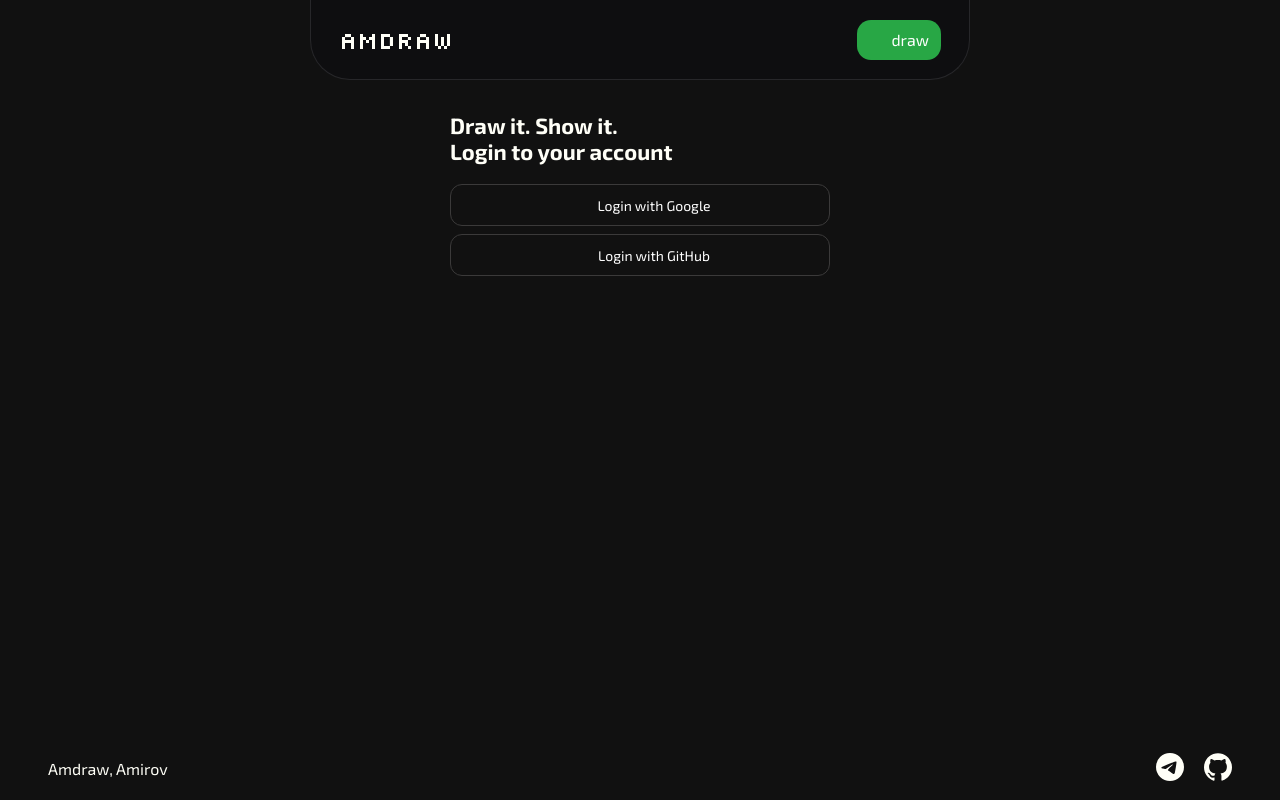
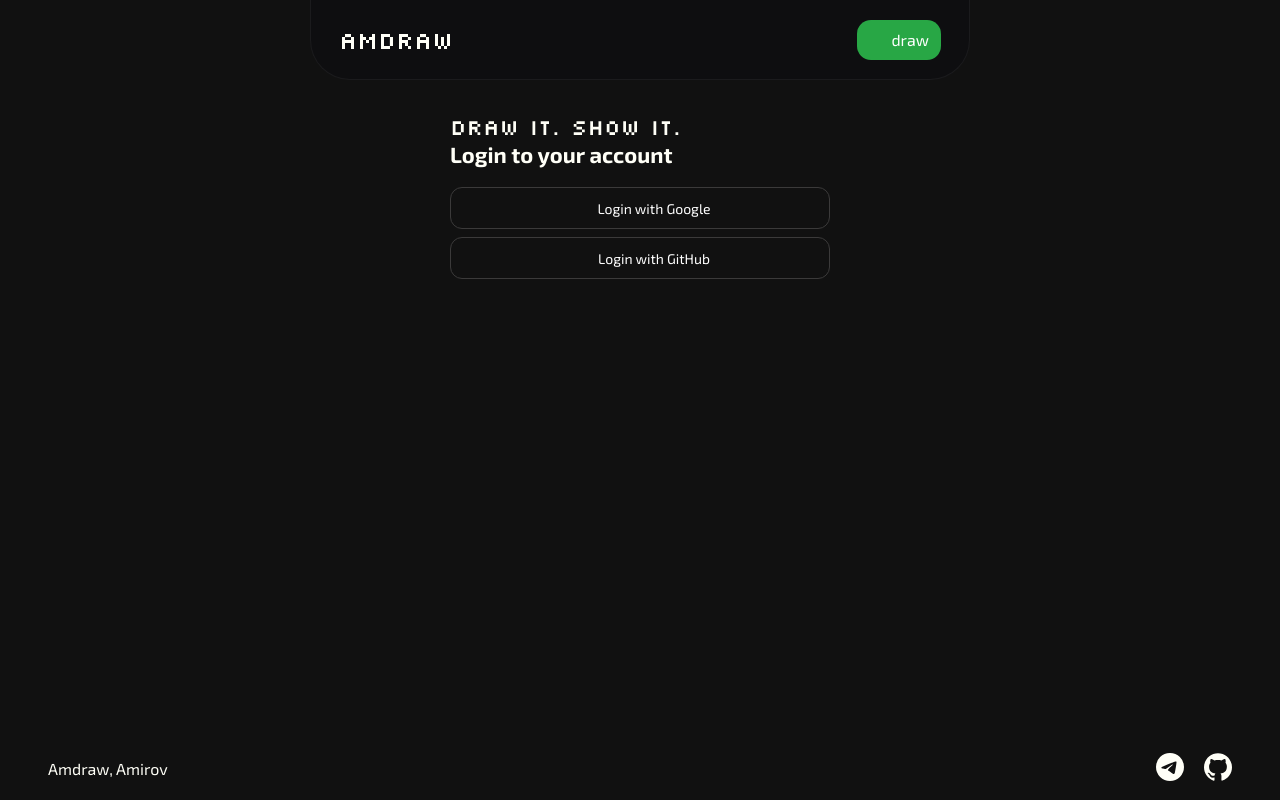
Before and after one commit to Amirovvv/am-draw, a Vue app: page /login in a window 1280 px wide. Built offline with nearby package versions, Linux system fonts and the light colour scheme; no server answers; some icons are missing.

Commit message:
fix: details

```diff
--- a/src/components/DrawingCanvas.vue
+++ b/src/components/DrawingCanvas.vue
@@ -103,7 +103,7 @@ const saveDrawing = () => {
   margin-bottom: 10px;
   border-radius: 8px;
   filter: contrast(1.2);
-  background-color: #fff;
+  background-color: #f0f0f0;
 }
 
 .drawing-canvas__controls {
--- a/src/components/DrawingGallery.vue
+++ b/src/components/DrawingGallery.vue
@@ -43,7 +43,7 @@ defineProps({
   &__image {
     width: 100%;
     height: 100%;
-    background: #ffffff;
+    background: #f0f0f0;
   }
 }
 </style>
--- a/src/components/Navbar.vue
+++ b/src/components/Navbar.vue
@@ -43,7 +43,7 @@ const { logout } = useAuth()
   height: 80px;
   margin: 0 auto;
   padding: 0 28px;
-  border: 1px solid #27272a;
+  border: 1px solid #1b1b1d;
   border-top: none;
   align-items: center;
 
--- a/src/views/Login.vue
+++ b/src/views/Login.vue
@@ -54,6 +54,11 @@ onMounted(async () => {
     font-weight: bold;
     width: 100%;
 
+    & p:first-of-type {
+      font-family: 'Silkscreen', sans-serif;
+      font-weight: normal;
+    }
+
     p {
       margin: 0;
     }
```
